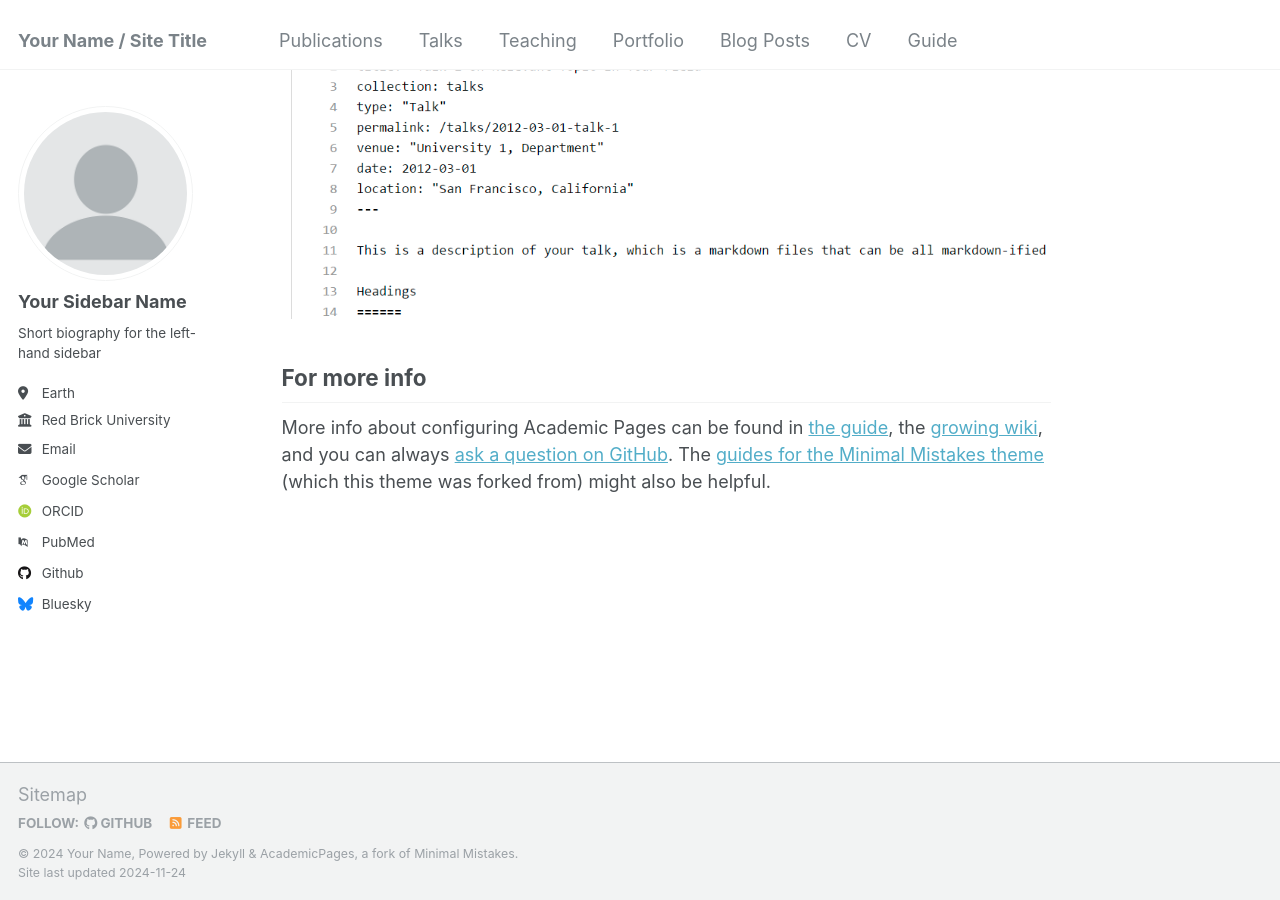
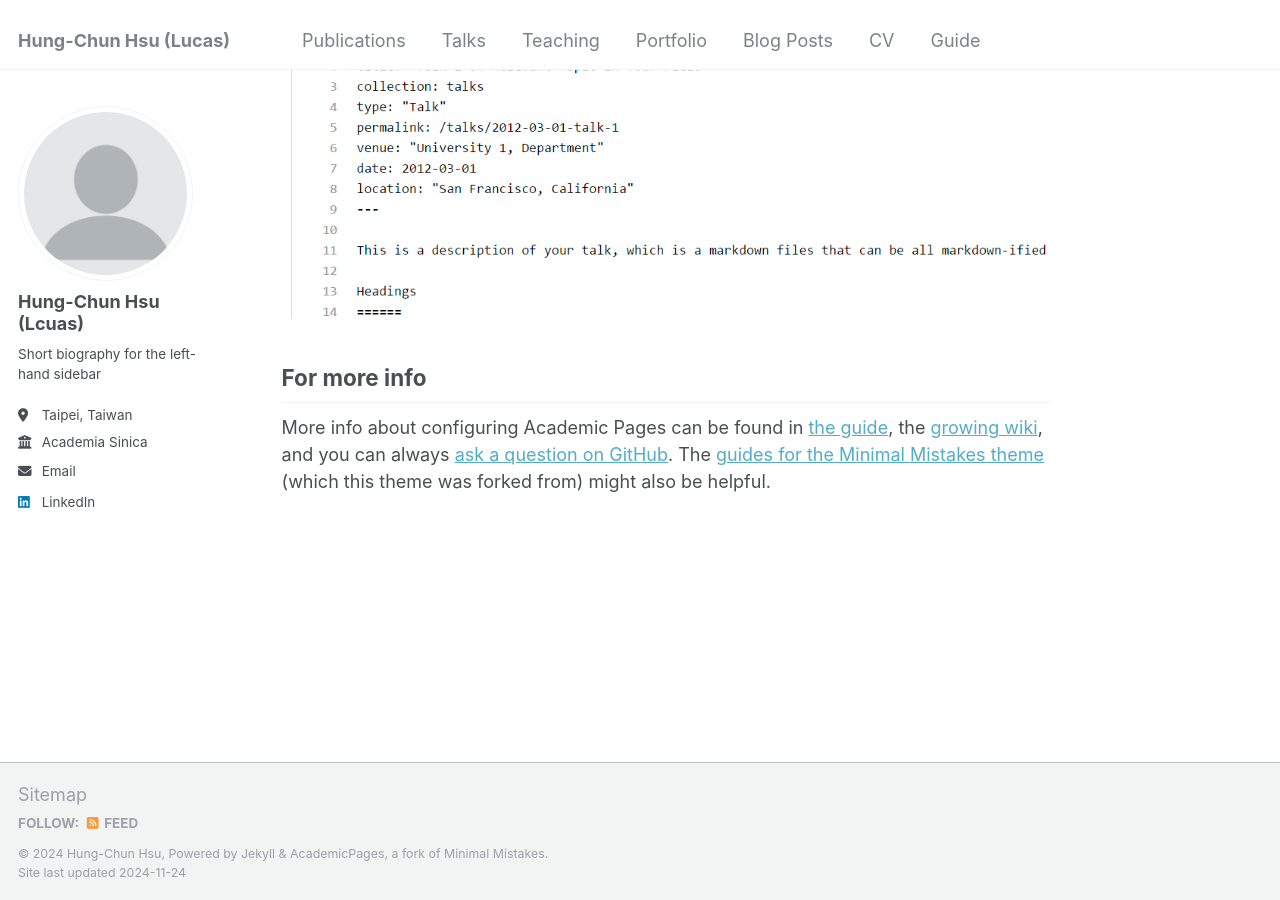
Before and after one commit to lucas-hc-hsu/lucas-hc-hsu.github.io, a Jekyll site: the page built from _pages/about.md, in a window 1280 px wide and 900 px high, scrolled down 2643 px. Built offline with Jekyll 4.4.1, drawn with Linux system fonts in a browser that asks for light colours; some web fonts are replaced.

Commit message:
Update _config.yml

```diff
--- a/_config.yml
+++ b/_config.yml
@@ -8,13 +8,13 @@
 
 # Basic Site Settings
 locale                   : "en-US"
-title                    : "Your Name / Site Title"
+title                    : "Hung-Chun Hsu (Lucas)"
 title_separator          : "-"
-name                     : &name "Your Name"
-description              : &description "personal description"
-url                      : https://academicpages.github.io # the base hostname & protocol for your site e.g. "https://[your GitHub username].github.io"
+name                     : &name "Hung-Chun Hsu" #"Your Name"
+description              : &description "Research Assistant at Academia Sinica, Taiwan" #"personal description"
+url                      : https://lucashsu2024.github.io #https://academicpages.github.io # the base hostname & protocol for your site e.g. "https://[your GitHub username].github.io"
 baseurl                  : "" # the subpath of your site, e.g. "/blog"
-repository               : "academicpages/academicpages.github.io"
+repository               : "LucasHsu2024/LucasHsu2024.github.io"
 
 # Site Author - The following control what appear as part of the author content on the side bar.
 #               If a field is blank the icon and link will not appear, otherwise it will be shown.
@@ -22,21 +22,21 @@ repository               : "academicpages/academicpages.github.io"
 author:
   # Biographic information
   avatar           : "profile.png"
-  name             : "Your Sidebar Name"
+  name             : "Hung-Chun Hsu (Lcuas)" #"Your Sidebar Name"
   pronouns         : # example: "she/her"
   bio              : "Short biography for the left-hand sidebar"
-  location         : "Earth"
-  employer         : "Red Brick University"
+  location         : "Taipei, Taiwan"
+  employer         : "Academia Sinica"
   uri              : # URL
-  email            : "none@example.org"
+  email            : "r10946017@citi.sinica.edu.tw"
 
   # Academic websites
   arxiv            : # URL - Update with the correct link to your profile
-  googlescholar    : "https://scholar.google.com/citations?user=PS_CX0AAAAAJ"
+  googlescholar    : # "https://scholar.google.com/citations?user=PS_CX0AAAAAJ"
   impactstory      : # URL
-  orcid            : "http://orcid.org/yourorcidurl"
+  orcid            : # "http://orcid.org/yourorcidurl"
   semantic         : # URL
-  pubmed           : "https://www.ncbi.nlm.nih.gov/pubmed/?term=john+snow"
+  pubmed           : # "https://www.ncbi.nlm.nih.gov/pubmed/?term=john+snow"
   researchgate     : # URL
   scopus           : # URL
 
@@ -44,12 +44,12 @@ author:
   bitbucket        : # Username - Update with your username on the site
   codepen          : # Username
   dribbble         : # Username
-  github           : "academicpages"
+  github           : # "academicpages"
   kaggle           : # Username
   stackoverflow    : # User number or user number and name (i.e., use "1" or "1/jeff-atwood")
 
   # Social media
-  bluesky          : "bsky.app" # Replace this with you Bluesky username
+  bluesky          : # "bsky.app" # Replace this with you Bluesky username
   facebook         : # Username
   flickr           : # Username
   foursquare       : # Username
@@ -58,7 +58,7 @@ author:
   keybase          : # Username
   instagram        : # Username
   lastfm           : # Username
-  linkedin         : # Username
+  linkedin         : "Hung-Chun Hsu" # Username
   mastodon         : # URL
   medium           : # URL
   pinterest        : # Username
```
